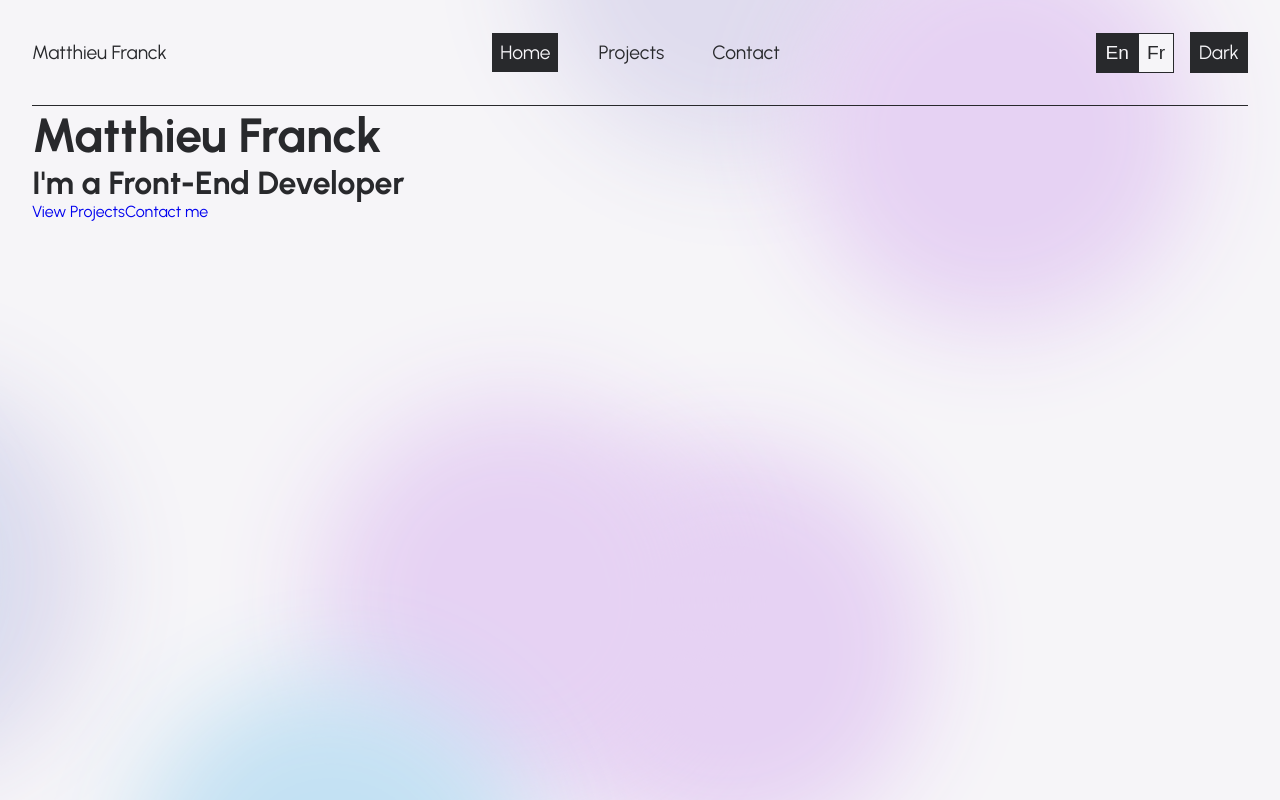
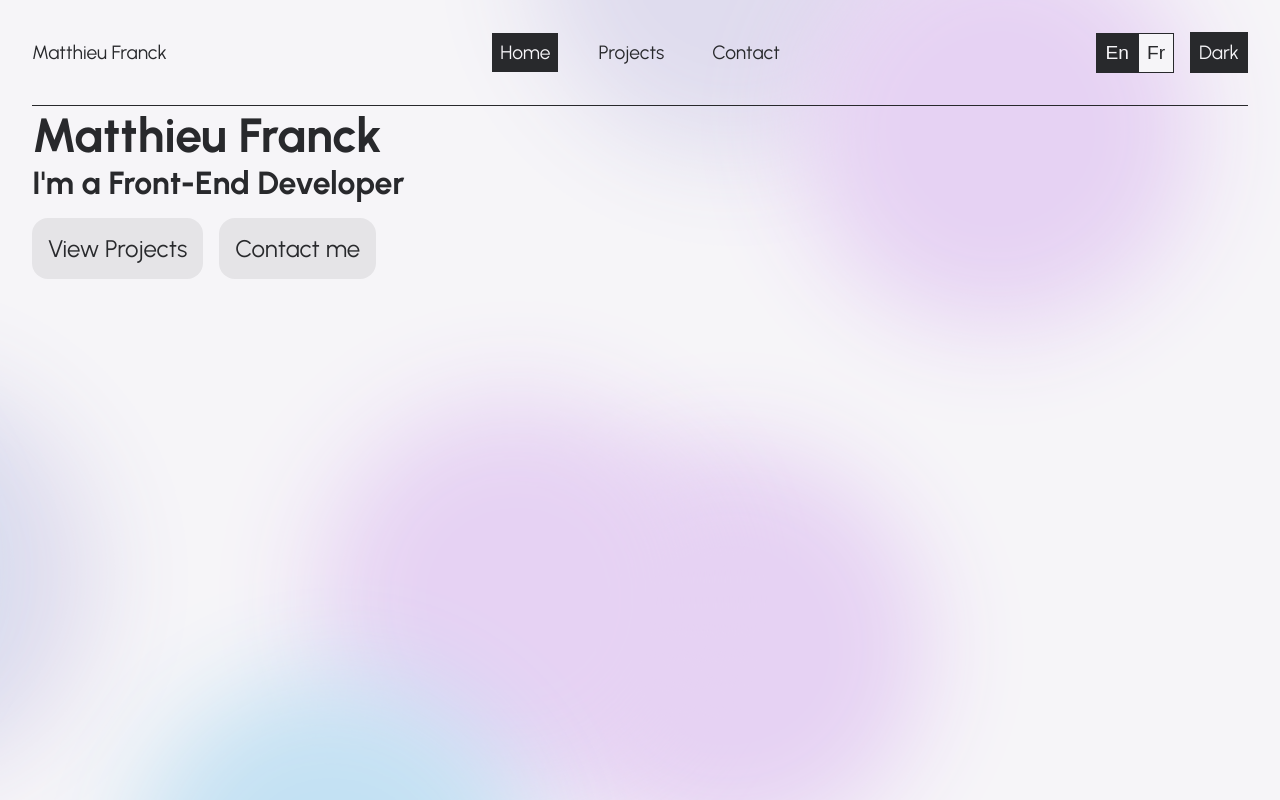
Before and after one commit to Matt-Fr/portfolio, a React (Create React App) app: page / in a window 1280 px wide. Built offline with nearby package versions, Linux system fonts and the light colour scheme.

Commit message:
added new html elements to homepage

```diff
--- a/src/components/FormContact.js
+++ b/src/components/FormContact.js
@@ -13,8 +13,6 @@ const FormContact = () => {
   const [errorLastname, setErrorLastname] = useState(false);
   const [errorEmail, setErrorEmail] = useState(false);
   const [errorMessage, setErrorMessage] = useState(false);
-
-  console.log(errorFirstname);
 
   const handleFirstname = (input) => {
     setFirstame(input.target.value);
--- a/src/pages/Home.scss
+++ b/src/pages/Home.scss
@@ -14,6 +14,30 @@
     display: flex;
     &-link {
       text-decoration: none;
+      position: relative;
+      margin: 1rem 1rem 1rem 0;
+      padding: 1rem;
+      color: var(--clr-font);
+      font-size: 1.5rem;
+      border-radius: 1rem;
+
+      &:hover {
+        color: var(--clr-primary);
+        background-color: var(--clr-font);
+        transition: 0.5s;
+      }
+      &::before {
+        content: "";
+        position: absolute;
+        top: 0;
+        right: 0;
+        left: 0;
+        bottom: 0;
+        background-color: var(--clr-font);
+        opacity: 8%;
+        border-radius: 1rem;
+        z-index: -1;
+      }
     }
   }
 }
```
